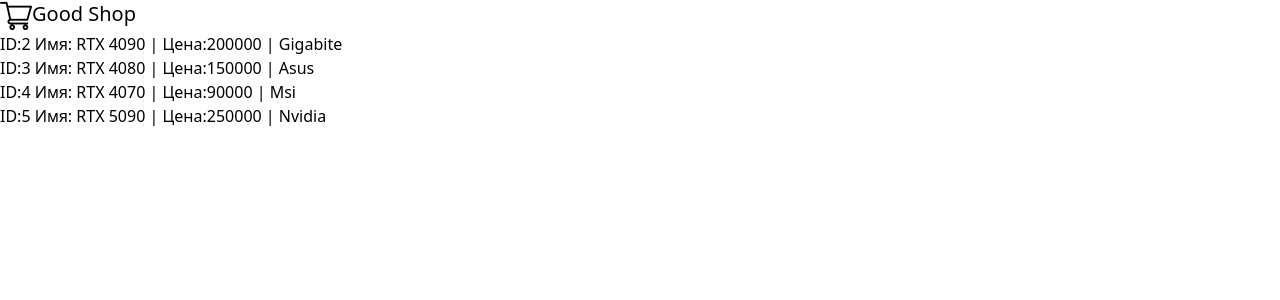
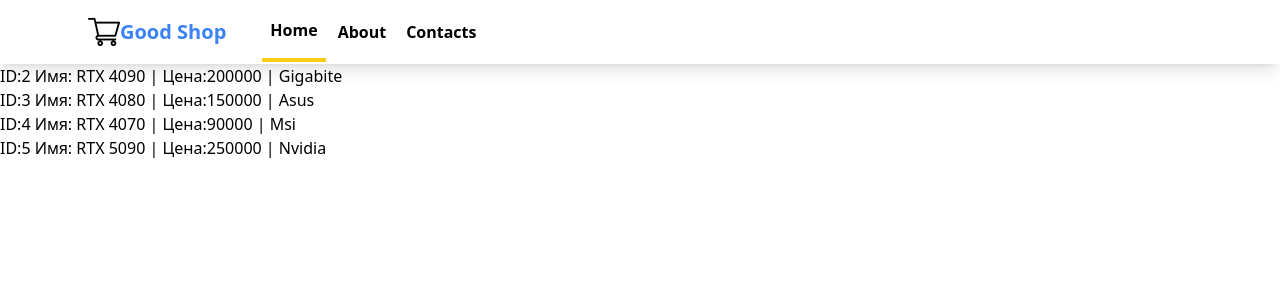
Before and after one commit to Derkachev1/site1, a Django app: page /SiteApp/ in a window 1280 px wide. Shown: the top 300 px of the page. Run offline with Django 5.2, Linux system fonts and the light colour scheme; data comes from the database, SQL or seed files in the repository.

Commit message:
base template + navbar

```diff
--- a/taskmanager/SiteApp/static/SiteApp/styles.css
+++ b/taskmanager/SiteApp/static/SiteApp/styles.css
@@ -558,6 +558,15 @@ video {
   position: static;
 }
 
+.mx-auto {
+  margin-left: auto;
+  margin-right: auto;
+}
+
+.block {
+  display: block;
+}
+
 .flex {
   display: flex;
 }
@@ -578,12 +587,100 @@ video {
   width: 2.5rem;
 }
 
+.max-w-6xl {
+  max-width: 72rem;
+}
+
+.items-center {
+  align-items: center;
+}
+
+.justify-between {
+  justify-content: space-between;
+}
+
+.space-x-7 > :not([hidden]) ~ :not([hidden]) {
+  --tw-space-x-reverse: 0;
+  margin-right: calc(1.75rem * var(--tw-space-x-reverse));
+  margin-left: calc(1.75rem * calc(1 - var(--tw-space-x-reverse)));
+}
+
+.space-x-1 > :not([hidden]) ~ :not([hidden]) {
+  --tw-space-x-reverse: 0;
+  margin-right: calc(0.25rem * var(--tw-space-x-reverse));
+  margin-left: calc(0.25rem * calc(1 - var(--tw-space-x-reverse)));
+}
+
+.border-b-4 {
+  border-bottom-width: 4px;
+}
+
+.border-yellow-500 {
+  --tw-border-opacity: 1;
+  border-color: rgb(234 179 8 / var(--tw-border-opacity, 1));
+}
+
+.border-yellow-700 {
+  --tw-border-opacity: 1;
+  border-color: rgb(161 98 7 / var(--tw-border-opacity, 1));
+}
+
+.border-yellow-300 {
+  --tw-border-opacity: 1;
+  border-color: rgb(253 224 71 / var(--tw-border-opacity, 1));
+}
+
+.border-yellow-400 {
+  --tw-border-opacity: 1;
+  border-color: rgb(250 204 21 / var(--tw-border-opacity, 1));
+}
+
 .bg-sky-400 {
   --tw-bg-opacity: 1;
   background-color: rgb(56 189 248 / var(--tw-bg-opacity, 1));
+}
+
+.bg-white {
+  --tw-bg-opacity: 1;
+  background-color: rgb(255 255 255 / var(--tw-bg-opacity, 1));
+}
+
+.px-4 {
+  padding-left: 1rem;
+  padding-right: 1rem;
+}
+
+.px-2 {
+  padding-left: 0.5rem;
+  padding-right: 0.5rem;
+}
+
+.py-4 {
+  padding-top: 1rem;
+  padding-bottom: 1rem;
 }
 
 .text-xl {
   font-size: 1.25rem;
   line-height: 1.75rem;
 }
+
+.font-semibold {
+  font-weight: 600;
+}
+
+.text-blue-400 {
+  --tw-text-opacity: 1;
+  color: rgb(96 165 250 / var(--tw-text-opacity, 1));
+}
+
+.text-blue-500 {
+  --tw-text-opacity: 1;
+  color: rgb(59 130 246 / var(--tw-text-opacity, 1));
+}
+
+.shadow-lg {
+  --tw-shadow: 0 10px 15px -3px rgb(0 0 0 / 0.1), 0 4px 6px -4px rgb(0 0 0 / 0.1);
+  --tw-shadow-colored: 0 10px 15px -3px var(--tw-shadow-color), 0 4px 6px -4px var(--tw-shadow-color);
+  box-shadow: var(--tw-ring-offset-shadow, 0 0 #0000), var(--tw-ring-shadow, 0 0 #0000), var(--tw-shadow);
+}
--- /dev/null
+++ b/taskmanager/SiteApp/templates/SiteApp/base.html
@@ -0,0 +1,15 @@
+<!DOCTYPE html>
+{% load static %}
+<html lang="en">
+<head>
+    <meta charset="UTF-8">
+    <meta name="viewport" content="width=device-width, initial-scale=1.0">
+    <link rel="stylesheet" href="{% static 'SiteApp/styles.css' %}">
+    <title>Document</title>
+</head>
+<body>
+    {% block content %}
+
+    {% endblock content %}
+</body>
+</html>
--- a/taskmanager/SiteApp/templates/SiteApp/index.html
+++ b/taskmanager/SiteApp/templates/SiteApp/index.html
@@ -1,16 +1,21 @@
+{% extends "SiteApp/base.html" %}
 {% load static %}
-<html>
-    <head>
-        <link rel="stylesheet" href="{% static 'SiteApp/styles.css' %}">
-    </head>
-    <body >
-        <nav>
-            <div>
-                <div>
-                    <div>
-                        <div class="flex">
+
+{% block content %}
+        <nav class="bg-white shadow-lg">
+            <div class="max-w-6xl mx-auto px-4">
+                <div class="flex justify-between">
+                    <div class="flex space-x-7">
+                        <div >
+                            <a href="#" class="flex items-center px-2 py-4">
                             <img class="h-8 w-8" src="{% static 'SiteApp/images/shop.png' %}" alt="logo" />
-                            <span class="text-xl">Good Shop</span>
+                            <span class="text-blue-500 font-semibold text-xl">Good Shop</span>
+                        </a>
+                        </div>
+                        <div class="items-center flex space-x-1">
+                            <a href="#" class="py-4 px-2 text-black-500 font-semibold border-b-4 border-yellow-400">Home</a>
+                            <a href="#" class="py-4 px-2 text-black-500 font-semibold">About</a>
+                            <a href="#" class="py-4 px-2 text-black-500 font-semibold">Contacts</a>
                         </div>
                     </div>
                 </div>
@@ -24,5 +29,4 @@
             <a>
             {% endfor %}
         </h4>
-    </body>
-</html>
+        {% endblock content %}
```
